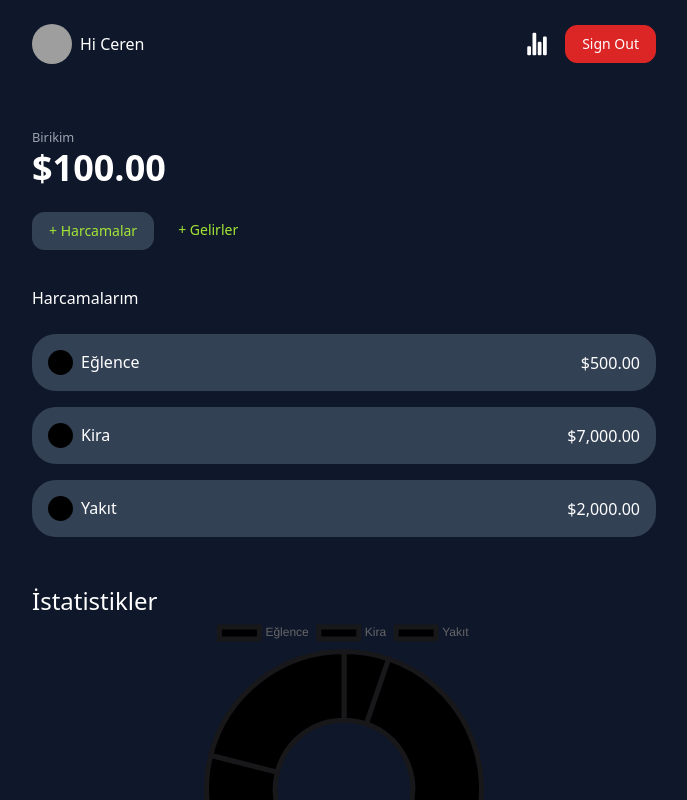
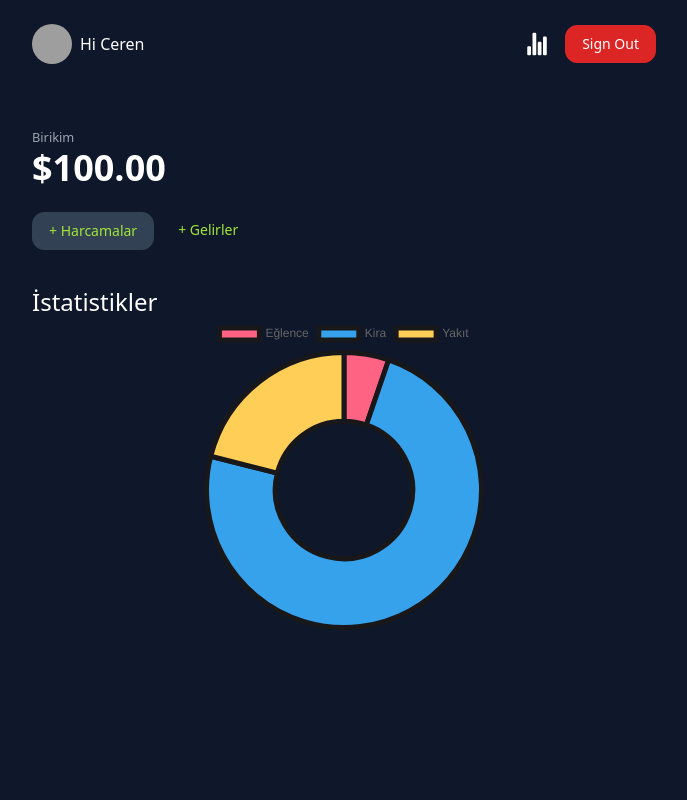
Before and after one commit to cyamann/budget-app, a Next.js app: page / in a window 1280 px wide. Shown: the top 800 px of the page, without its empty margins (296-983 px from the left). Built offline with nearby package versions, Linux system fonts and the light colour scheme; grey boxes are pictures that could not be loaded.

Commit message:
gider modali eklendi

```diff
--- a/app/page.js
+++ b/app/page.js
@@ -5,79 +5,152 @@ import { Chart as ChartJS, ArcElement, Tooltip, Legend } from 'chart.js';
 import { Doughnut } from "react-chartjs-2";
 import { useState } from 'react';
 import Modal from '@/components/Modal';
-// ChartJS modülünü kaydedin
+
 ChartJS.register(ArcElement, Tooltip, Legend);
-
-const DUMMY_DATA = [
-  {
-    id: 1,
-    title: "Eğlence",
-    color: "#000",
-    amount: 500
-  },
-  {
-    id: 2,
-    title: "Kira",
-    color: "#000",
-    amount: 7000
-  },
-  {
-    id: 3,
-    title: "Yakıt",
-    color: "#000",
-    amount: 2000
-  },
-];
 
 export default function Home() {
   const [showAddIncomeModal, setShowAddIncomeModal] = useState(false);
+  const [showAddExpenseModal, setShowAddExpenseModal] = useState(false);
+  const [savings, setSavings] = useState(100);
+  const [expenses, setExpenses] = useState([
+    { id: 1, title: "Eğlence", color: "#FF6384", amount: 500 },
+    { id: 2, title: "Kira", color: "#36A2EB", amount: 7000 },
+    { id: 3, title: "Yakıt", color: "#FFCE56", amount: 2000 },
+  ]);
+  const [amount, setAmount] = useState("");
+  const [description, setDescription] = useState("");
+
+  const handleAmountChange = (e) => setAmount(e.target.value);
+  const handleDescriptionChange = (e) => setDescription(e.target.value);
+
+  const addIncomeHandler = (e) => {
+    e.preventDefault();
+    const newIncomeAmount = parseFloat(amount);
+
+    if (!isNaN(newIncomeAmount) && newIncomeAmount > 0) {
+      setSavings((prevSavings) => prevSavings + newIncomeAmount);
+    }
+
+    resetModal();
+  };
+
+  const addExpenseHandler = (e) => {
+    e.preventDefault();
+    const newExpenseAmount = parseFloat(amount);
+
+    if (!isNaN(newExpenseAmount) && newExpenseAmount > 0) {
+      setSavings((prevSavings) => Math.max(prevSavings - newExpenseAmount, 0));
+      setExpenses((prevExpenses) => [
+        ...prevExpenses,
+        {
+          id: prevExpenses.length + 1,
+          title: description || `Harcama ${prevExpenses.length + 1}`,
+          color: getRandomColor(),
+          amount: newExpenseAmount,
+        },
+      ]);
+    }
+
+    resetModal();
+  };
+
+  const resetModal = () => {
+    setAmount("");
+    setDescription("");
+    setShowAddIncomeModal(false);
+    setShowAddExpenseModal(false);
+  };
+
+  const getRandomColor = () =>
+    `#${Math.floor(Math.random() * 16777215).toString(16).padStart(6, "0")}`;
 
   return (
     <>
-      <Modal show= {showAddIncomeModal} onClose={setShowAddIncomeModal}>
-        <form className='input-group'>
-          <div className='input-group'>
-          <label htmlFor='miktar'>
-            Gelir Miktarı
-          </label>
-          <input name = "miktar" required step={0.1} type='number' min = {0.1} placeholder='Gelir Miktarını Yazın'/>
+      {/* Gelir Ekle Modal */}
+      <Modal show={showAddIncomeModal} onClose={setShowAddIncomeModal}>
+        <form onSubmit={addIncomeHandler} className="input-group">
+          <div className="input-group">
+            <label htmlFor="gelirMiktar">Gelir Miktarı</label>
+            <input
+              name="gelirMiktar"
+              value={amount}
+              onChange={handleAmountChange}
+              required
+              step={0.1}
+              type="number"
+              min={0.1}
+              placeholder="Gelir Miktarını Yazın"
+            />
           </div>
-          <div className='flex flex-col gap-4'>
-          <label htmlFor='Açıklama'>
-            Açıklama
-          </label>
-          <input name='açıklama' required  type='number'  placeholder='Açıklamayı Yazın'/>
+          <div className="flex flex-col gap-4">
+            <label htmlFor="gelirAçıklama">Açıklama</label>
+            <input
+              name="gelirAçıklama"
+              value={description}
+              onChange={handleDescriptionChange}
+              required
+              type="text"
+              placeholder="Açıklamayı Yazın"
+            />
           </div>
-          <button type='submit' className='btn btn-primary'>Ekle</button>
+          <button type="submit" className="btn btn-primary">
+            Ekle
+          </button>
+        </form>
+      </Modal>
+
+      {/* Harcama Ekle Modal */}
+      <Modal show={showAddExpenseModal} onClose={setShowAddExpenseModal}>
+        <form onSubmit={addExpenseHandler} className="input-group">
+          <div className="input-group">
+            <label htmlFor="harcamaMiktar">Harcama Miktarı</label>
+            <input
+              name="harcamaMiktar"
+              value={amount}
+              onChange={handleAmountChange}
+              required
+              step={0.1}
+              type="number"
+              min={0.1}
+              placeholder="Harcama Miktarını Yazın"
+            />
+          </div>
+          <div className="flex flex-col gap-4">
+            <label htmlFor="harcamaAçıklama">Açıklama</label>
+            <input
+              name="harcamaAçıklama"
+              value={description}
+              onChange={handleDescriptionChange}
+              required
+              type="text"
+              placeholder="Açıklamayı Yazın"
+            />
+          </div>
+          <button type="submit" className="btn btn-primary">
+            Ekle
+          </button>
         </form>
       </Modal>
 
       <main className="container max-w-2xl px-6 py-6 mx-auto">
         <section className="py-3">
-          <small className="text-gray-400 text-md">
-            Birikim
-          </small>
-          <h2 className="text-4xl font-bold">{currencyFormatter(100)}</h2>
-        </section>
-        <section className="flex items-center gap-2 py-3">
-          <button onClick={()=> {setShowAddIncomeModal(true)}}   className="btn btn-primary">+ Harcamalar</button>
-          <button onClick={()=> {setShowAddIncomeModal(true)}} className="btn btn-primary-outline">+ Gelirler</button>
+          <small className="text-gray-400 text-md">Birikim</small>
+          <h2 className="text-4xl font-bold">{currencyFormatter(savings)}</h2>
         </section>
 
-        <section className="py-6">
-          <h3>Harcamalarım</h3>
-          <div className="flex flex-col gap-4 mt-6">
-            {DUMMY_DATA.map((expense) => {
-              return (
-                <ExpenseCategoryItem
-                  key={expense.id}
-                  color={expense.color}
-                  title={expense.title}
-                  amount={expense.amount}
-                />
-              );
-            })}
-          </div>
+        <section className="flex items-center gap-2 py-3">
+          <button
+            onClick={() => setShowAddExpenseModal(true)}
+            className="btn btn-primary"
+          >
+            + Harcamalar
+          </button>
+          <button
+            onClick={() => setShowAddIncomeModal(true)}
+            className="btn btn-primary-outline"
+          >
+            + Gelirler
+          </button>
         </section>
 
         <section className="py-6">
@@ -85,12 +158,12 @@ export default function Home() {
           <div className="w-1/2 mx-auto">
             <Doughnut
               data={{
-                labels: DUMMY_DATA.map((expense) => expense.title),
+                labels: expenses.map((expense) => expense.title),
                 datasets: [
                   {
                     label: "Harcamalar",
-                    data: DUMMY_DATA.map((expense) => expense.amount),
-                    backgroundColor: DUMMY_DATA.map((expense) => expense.color),
+                    data: expenses.map((expense) => expense.amount),
+                    backgroundColor: expenses.map((expense) => expense.color),
                     borderColor: ["#18181b"],
                     borderWidth: 5,
                   },
```
